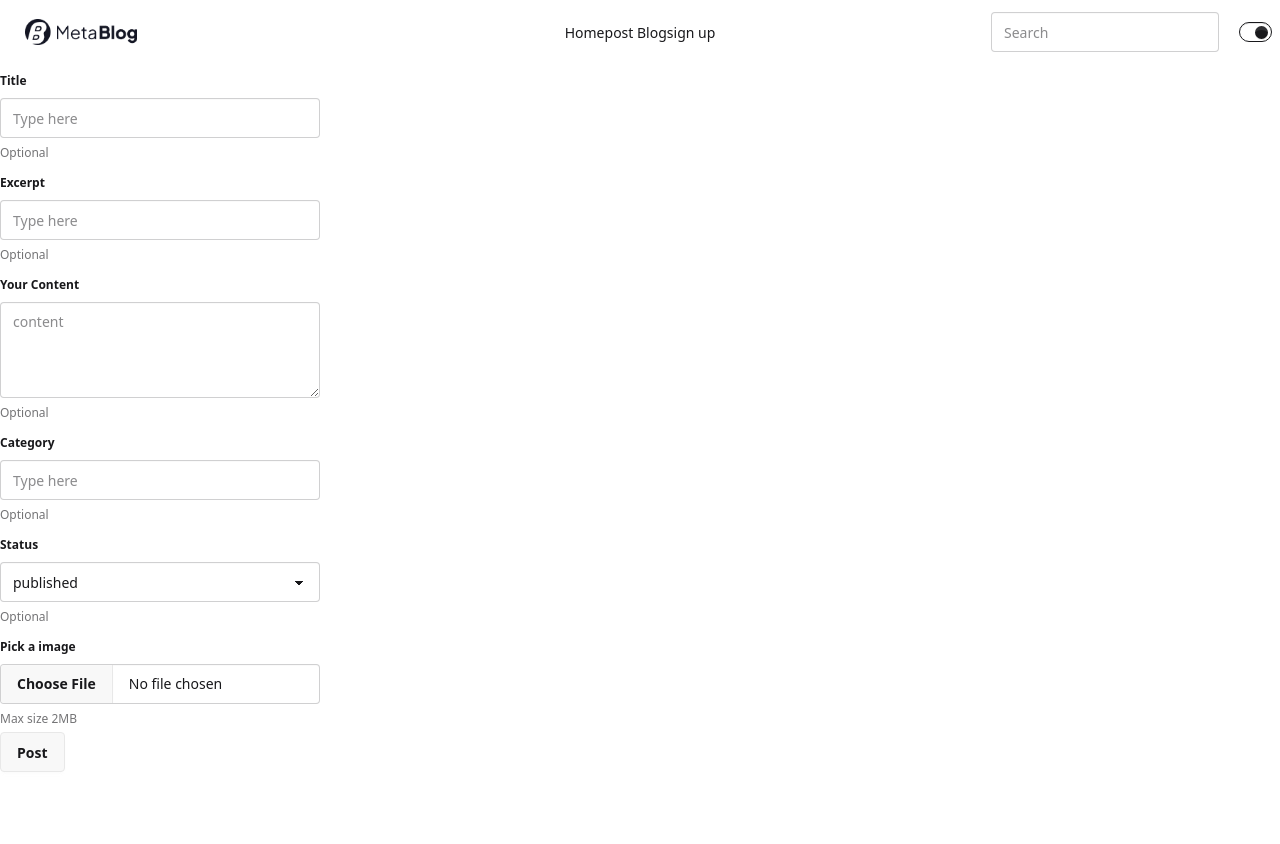
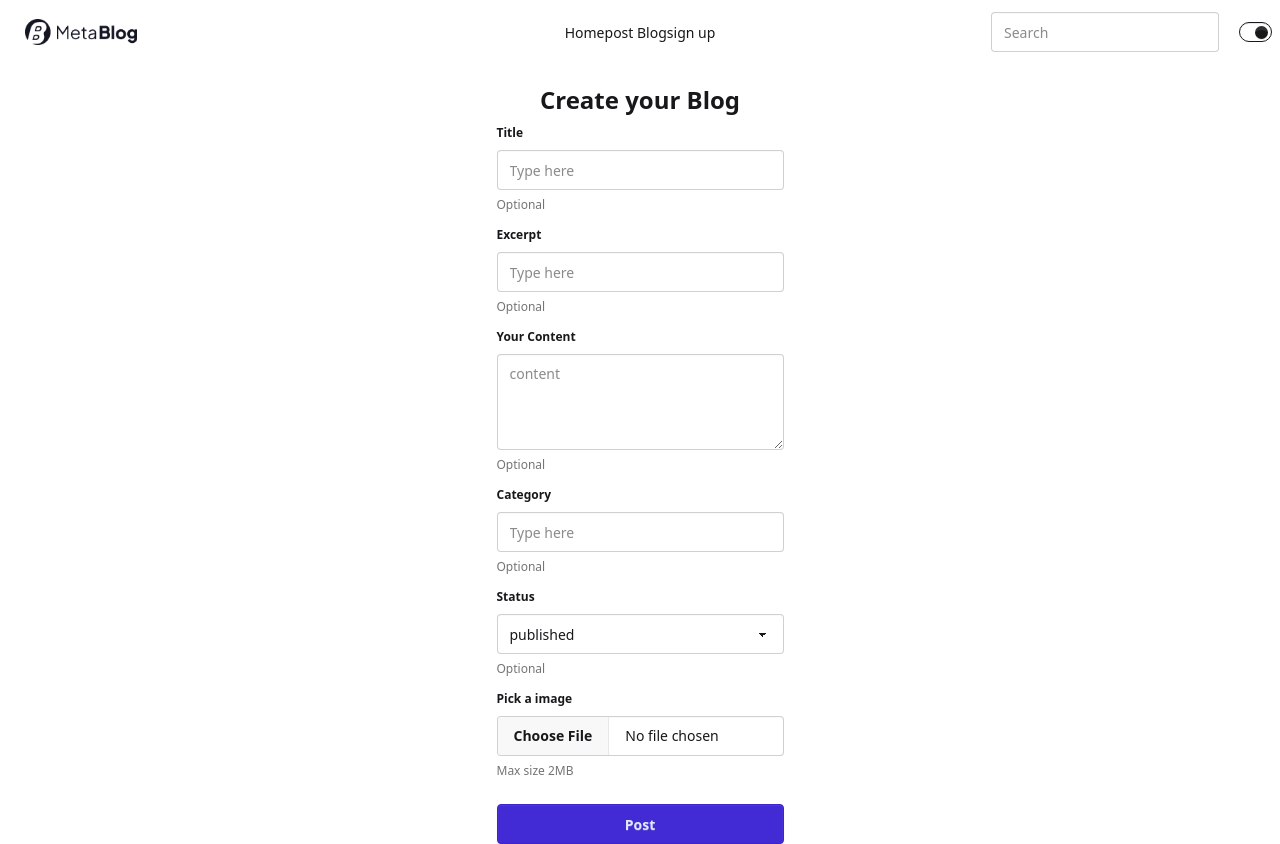
Before and after one commit to Saiyan619/blog-app, a React (Vite) app: page /post_a_blog in a window 1280 px wide. Before the commit the page ends 800 px from the top, so only its background shows below. Built offline with nearby package versions, Linux system fonts and the light colour scheme.

Commit message:
still buiilding frontend

```diff
--- a/src/pages/postBlog/PostABlog.jsx
+++ b/src/pages/postBlog/PostABlog.jsx
@@ -61,7 +61,9 @@ const PostABlog = () => {
 
           <Nav />
 
-          <div>
+          <h3 className='text-center text-2xl font-bold mt-5'>Create your Blog</h3>
+          <div className='flex justify-center items-center w-full'>
+          <div >
           <fieldset className="fieldset">
   <legend className="fieldset-legend">Title</legend>
   <input onChange={handleTitle} type="text" className="input" placeholder="Type here" />
@@ -104,9 +106,10 @@ const PostABlog = () => {
 </fieldset>
 
 
-<button onClick={postBlog} className="btn">Post</button>
+<button onClick={postBlog} className="btn w-full btn-primary mt-5">Post</button>
 
   </div>
+       </div>
 
     </div>
   )
```
